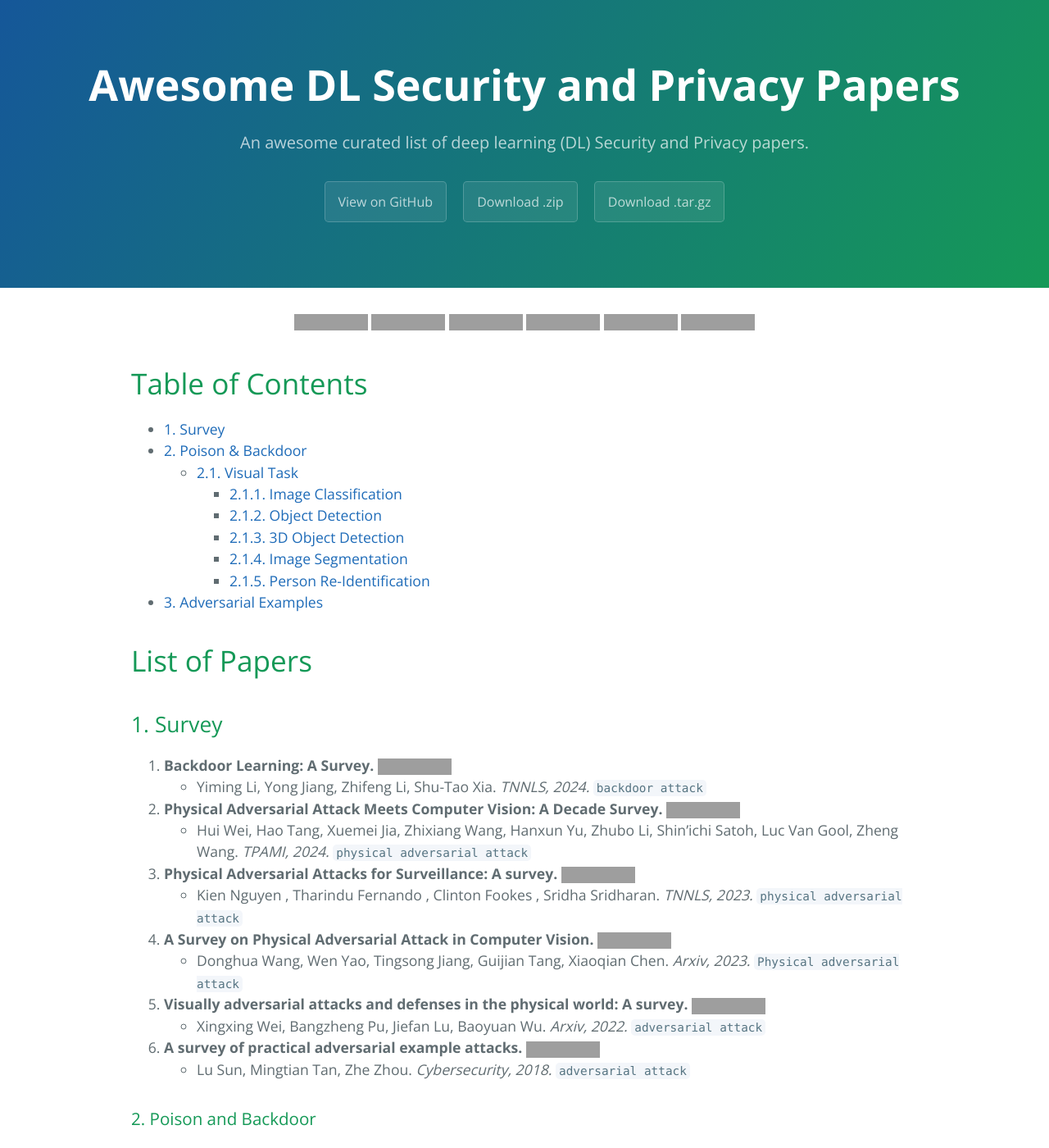
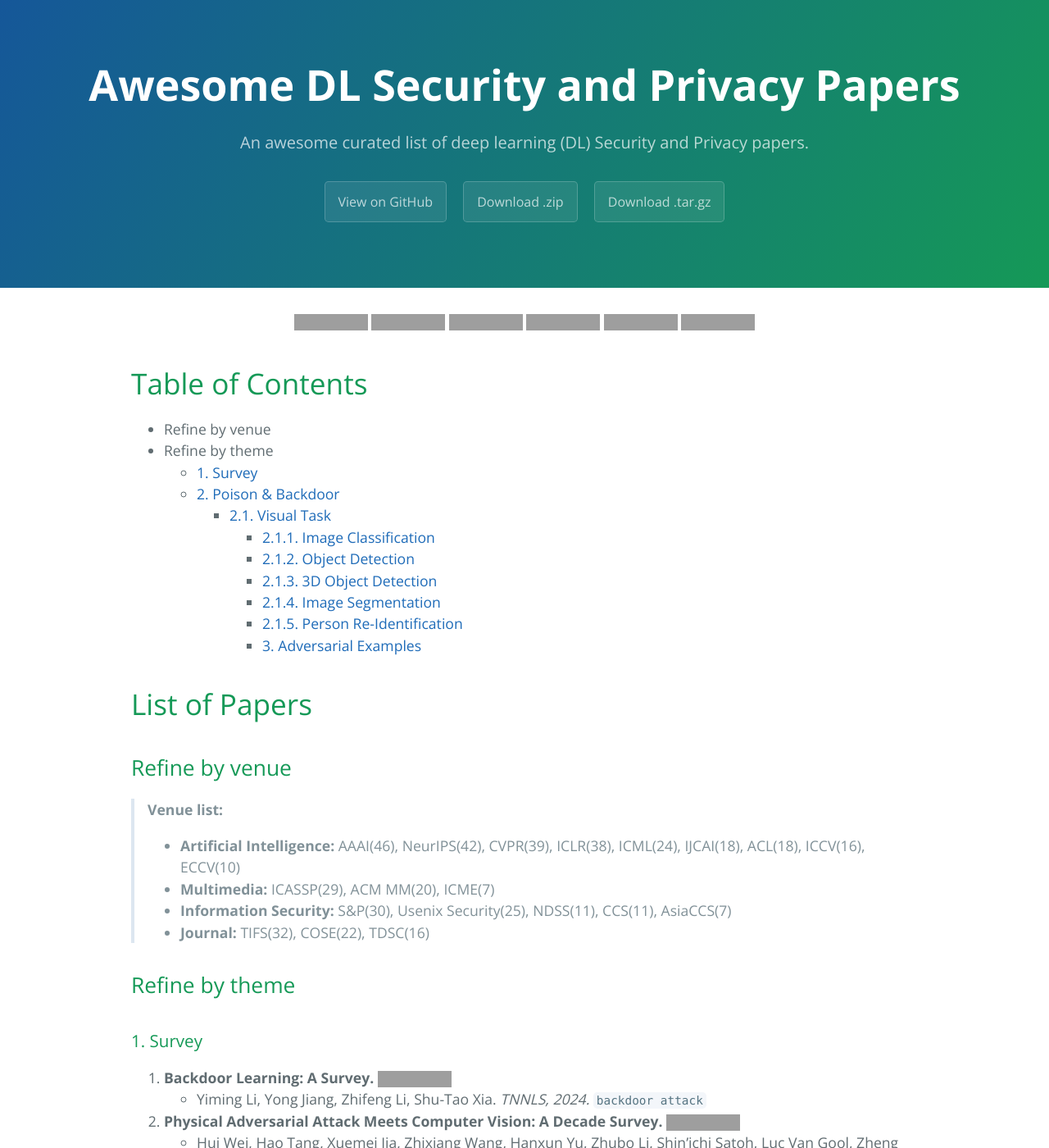
Before and after one commit to ASRS-Lab/Awesome-DL-Security-and-Privacy-Papers, a Jekyll site: the page built from index.md, in a window 1280 px wide and 1400 px high, cut to the strip 0-1400 px from the top of the window. Shown: the whole strip at 82% size. Built offline with Jekyll 4.4.1, drawn with Linux system fonts in a browser that asks for light colours; grey boxes are pictures that could not be loaded.

Commit message:
update venue list

```diff
--- a/index.md
+++ b/index.md
@@ -12,22 +12,35 @@ layout: default
 <img src="https://img.shields.io/github/issues/ASRS-Lab/Awesome-DL-Security-and-Privacy-Papers.svg">
 <img src="https://img.shields.io/github/issues-pr/ASRS-Lab/Awesome-DL-Security-and-Privacy-Papers.svg">
 </p>
-
 # Table of Contents
 
-- [1. Survey](#1-survey)
-- [2. Poison & Backdoor](#2-poison-and-backdoor)
-  - [2.1. Visual Task](#21-visual-task)
-    - [2.1.1. Image Classification](#211-image-classification)
-    - [2.1.2. Object Detection](#212-object-detection)
-    - [2.1.3. 3D Object Detection](#213-3d-object-detection)
-    - [2.1.4. Image Segmentation](#214-image-segmentation)
-    - [2.1.5. Person Re-Identification](#215-person-re-identification)
-- [3. Adversarial Examples](#3-adversarial-examples)
+- Refine by venue
+- Refine by theme
+  - [1. Survey](#1-survey)
+  - [2. Poison & Backdoor](#2-poison-and-backdoor)
+    - [2.1. Visual Task](#21-visual-task)
+      - [2.1.1. Image Classification](#211-image-classification)
+      - [2.1.2. Object Detection](#212-object-detection)
+      - [2.1.3. 3D Object Detection](#213-3d-object-detection)
+      - [2.1.4. Image Segmentation](#214-image-segmentation)
+      - [2.1.5. Person Re-Identification](#215-person-re-identification)
+      - [3. Adversarial Examples](#3-adversarial-examples)
 
 # List of Papers
+## Refine by venue
 
-## 1. Survey
+> **Venue list:**
+>
+> - **Artificial Intelligence:** AAAI(46), NeurIPS(42), CVPR(39), ICLR(38), ICML(24), IJCAI(18), ACL(18), ICCV(16), ECCV(10)
+> - **Multimedia:** ICASSP(29), ACM MM(20), ICME(7)
+> - **Information Security:** S&P(30), Usenix Security(25), NDSS(11), CCS(11), AsiaCCS(7)
+> - **Journal:** TIFS(32), COSE(22), TDSC(16)
+
+
+
+## Refine by theme
+
+### 1. Survey
 
 1. **Backdoor Learning: A Survey.** <img style="vertical-align: middle" src="https://img.shields.io/badge/CCF_B-FFC008">
   - Yiming Li, Yong Jiang, Zhifeng Li, Shu-Tao Xia. *TNNLS, 2024.* `backdoor attack`
```
